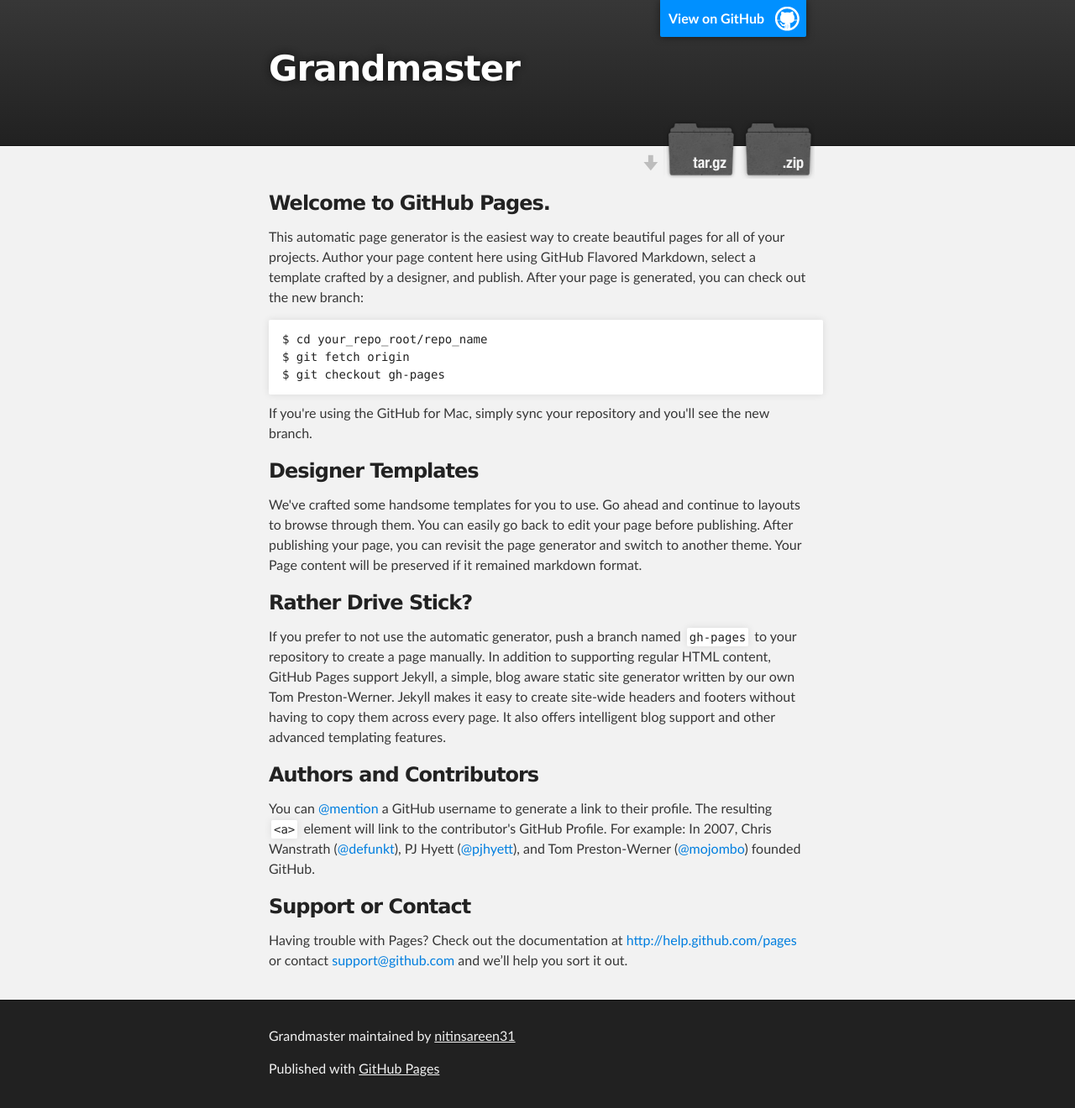
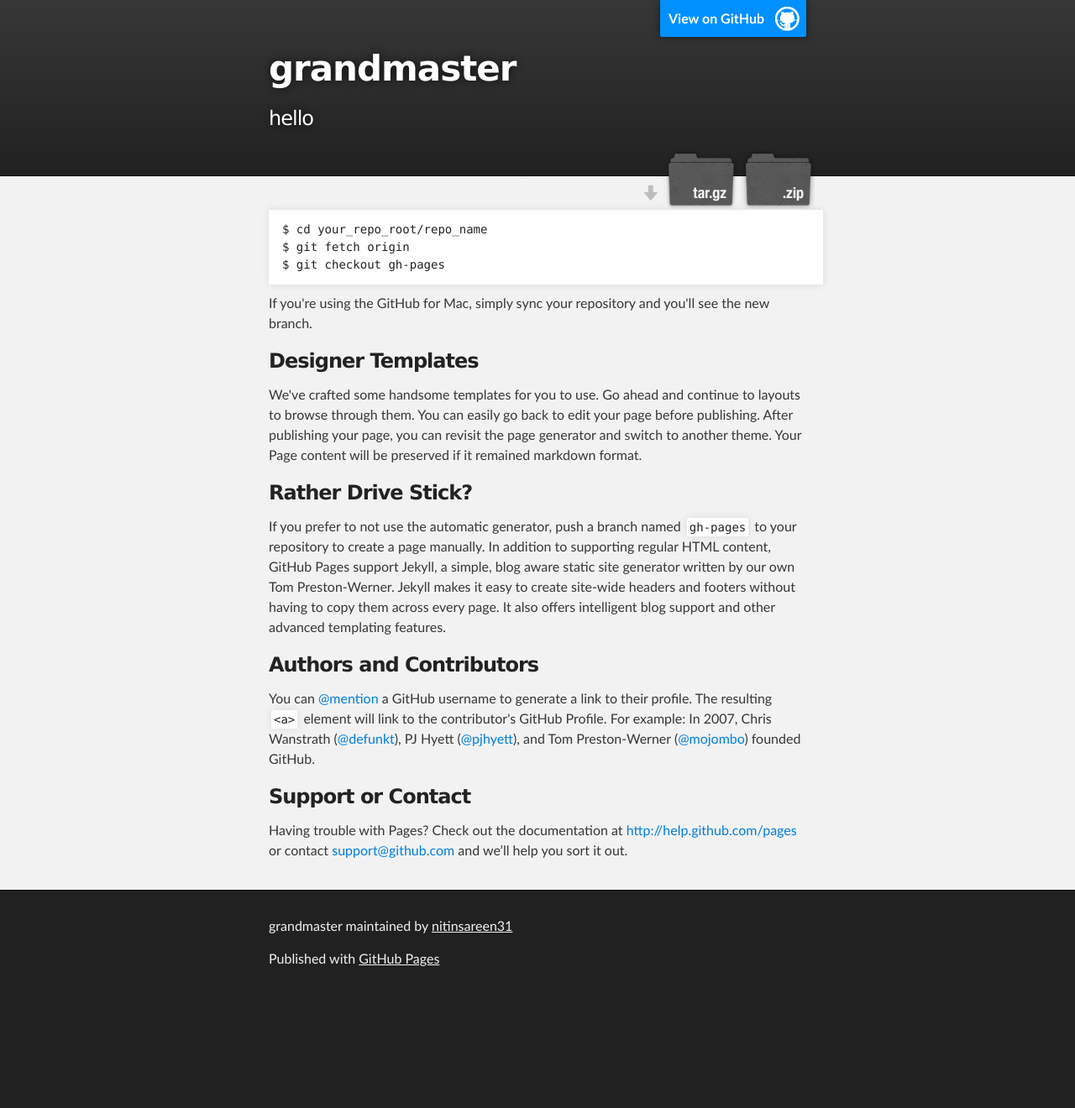
Before and after one commit to nitinsareen31/grandmaster, a plain HTML site: page index.html in a window 1280 px wide. Shown: the whole page at 84% size. After the commit the page ends 1189 px from the top, so only its background shows below. Drawn offline with Linux system fonts and the light colour scheme.

Commit message:
Create gh-pages branch via GitHub

```diff
--- a/index.html
+++ b/index.html
@@ -4,11 +4,11 @@
   <head>
     <meta charset='utf-8'>
     <meta http-equiv="X-UA-Compatible" content="chrome=1">
-    <meta name="description" content="Grandmaster : ">
+    <meta name="description" content="grandmaster : hello">
 
     <link rel="stylesheet" type="text/css" media="screen" href="stylesheets/stylesheet.css">
 
-    <title>Grandmaster</title>
+    <title>grandmaster</title>
   </head>
 
   <body>
@@ -18,8 +18,8 @@
         <header class="inner">
           <a id="forkme_banner" href="https://github.com/nitinsareen31/grandmaster">View on GitHub</a>
 
-          <h1 id="project_title">Grandmaster</h1>
-          <h2 id="project_tagline"></h2>
+          <h1 id="project_title">grandmaster</h1>
+          <h2 id="project_tagline">hello</h2>
 
             <section id="downloads">
               <a class="zip_download_link" href="https://github.com/nitinsareen31/grandmaster/zipball/master">Download this project as a .zip file</a>
@@ -31,12 +31,7 @@
     <!-- MAIN CONTENT -->
     <div id="main_content_wrap" class="outer">
       <section id="main_content" class="inner">
-        <h3>
-<a name="welcome-to-github-pages" class="anchor" href="#welcome-to-github-pages"><span class="octicon octicon-link"></span></a>Welcome to GitHub Pages.</h3>
-
-<p>This automatic page generator is the easiest way to create beautiful pages for all of your projects. Author your page content here using GitHub Flavored Markdown, select a template crafted by a designer, and publish. After your page is generated, you can check out the new branch:</p>
-
-<pre><code>$ cd your_repo_root/repo_name
+        <pre><code>$ cd your_repo_root/repo_name
 $ git fetch origin
 $ git checkout gh-pages
 </code></pre>
@@ -68,7 +63,7 @@
     <!-- FOOTER  -->
     <div id="footer_wrap" class="outer">
       <footer class="inner">
-        <p class="copyright">Grandmaster maintained by <a href="https://github.com/nitinsareen31">nitinsareen31</a></p>
+        <p class="copyright">grandmaster maintained by <a href="https://github.com/nitinsareen31">nitinsareen31</a></p>
         <p>Published with <a href="http://pages.github.com">GitHub Pages</a></p>
       </footer>
     </div>
```
Also changed, not shown: params.json (+1 -1 lines).
